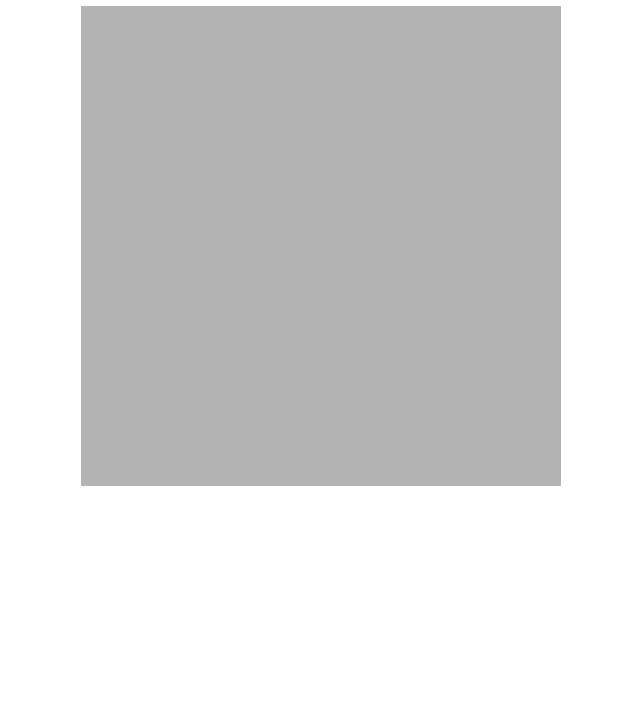
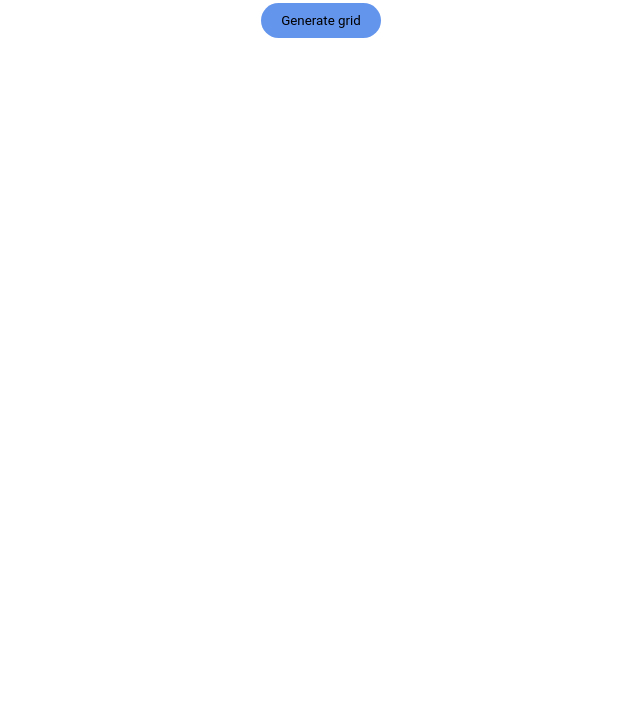
Before and after one commit to Huangphoux/etchy-sketchy, a plain HTML site: page index.html in a window 1280 px wide. Shown: the part 75-800 px from the top of the page, without its empty margins (319-959 px from the left). Drawn offline with Linux system fonts and the light colour scheme.

Commit message:
Add button to change squares per side
A bit confused when initially reading the
assignment.
Thought I just simply change the number of items
each side.
In reality, I have to set a fixed size for the
container, and then change the item's size to fit
into that container.

```diff
--- a/index.html
+++ b/index.html
@@ -12,7 +12,7 @@
 
     <body>
         <h1>Etchy Sketchy!</h1>
-
+        <button>Generate grid</button>
         <div class="container"></div>
     </body>
 </html>
--- a/script.js
+++ b/script.js
@@ -1,15 +1,35 @@
 const container = document.querySelector(".container");
 
-const itemSize = 30;
+function makeGrid() {
+    const items = document.querySelectorAll(".item");
 
-for (let width = 0; width < 16; width++) {
-    for (let height = 0; height < 16; height++) {
+    // delete old grid
+    items.forEach((item) => {
+        container.removeChild(item);
+    });
+
+    let itemNumber = prompt(
+        "Enter the number of squares per side for the new grid.\nAny number larger than 100 will be rounded down to 100.",
+        16
+    );
+
+    if (itemNumber > 100) {
+        itemNumber = 100;
+    }
+
+    const itemSize = 500 / itemNumber;
+
+    for (let width = 0; width < itemNumber; width++) {
+        for (let height = 0; height < itemNumber; height++) {
             const item = document.createElement("div");
 
             item.style.width = itemSize + "px";
             item.style.height = itemSize + "px";
             item.style.backgroundColor =
                 "color-mix(in srgb, Canvas, CanvasText 30%)";
+            item.addEventListener("mouseover", () => {
+                item.style.backgroundColor = "white";
+            });
 
             // set class="item", not style=.item
             item.setAttribute("class", "item");
@@ -17,14 +37,7 @@ for (let width = 0; width < 16; width++) {
             container.appendChild(item);
         }
     }
+}
 
-container.style.width = itemSize * 16 + "px";
-container.style.height = itemSize * 16 + "px";
-
-const items = document.querySelectorAll(".item");
-
-items.forEach((item) => {
-    item.addEventListener("mouseover", () => {
-        item.style.backgroundColor = "white";
-    });
-});
+const button = document.querySelector("button");
+button.addEventListener("click", makeGrid);
--- a/style.css
+++ b/style.css
@@ -5,10 +5,6 @@ html {
 * {
     font-family: "Roboto", Arial, Helvetica, sans-serif;
     box-sizing: inherit;
-}
-
-h1 {
-    text-align: center;
 }
 
 body {
@@ -29,6 +25,22 @@ body {
     min-height: 100vh;
 }
 
+h1 {
+    text-align: center;
+    margin: 20px 0px 0px;
+}
+
+button {
+    padding: 10px 20px;
+    margin: 20px 0px;
+    border: none;
+    border-radius: 20px;
+
+    background-color: cornflowerblue;
+    color: black;
+
+}
+
 .container {
     display: flex;
     flex-wrap: wrap;
@@ -36,6 +48,6 @@ body {
     justify-content: center;
     align-items: center;
 
-    width: 320px;
-    height: 320px;
+    width: 500px;
+    height: 500px;
 }
```
Lines whose indentation alone changed are shown as unchanged.
